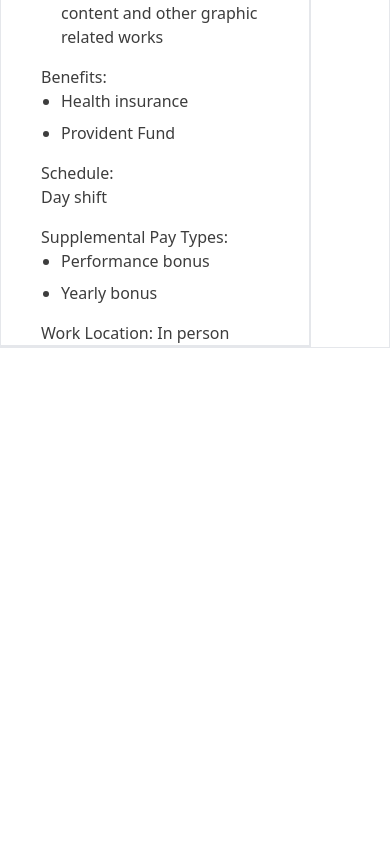
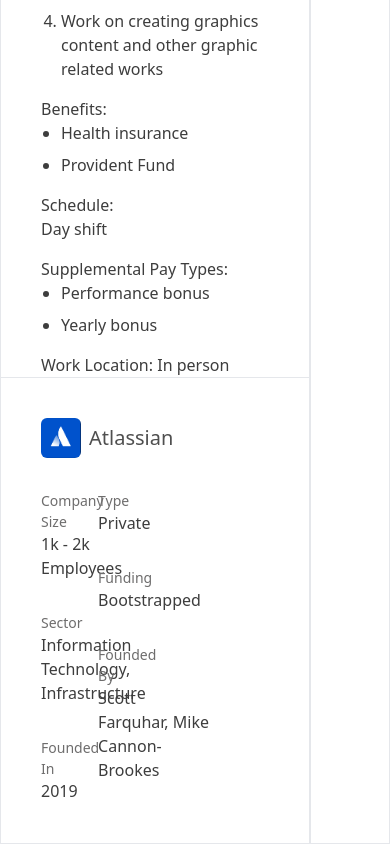
Before and after one commit to hsraktu17/TechkareerXoratory, a Next.js app: page / in a window 390 px wide. Shown: the part 825-1669 px from the top of the page. Before the commit the page ends 1173 px from the top, so only its background shows below. Built offline with nearby package versions, Linux system fonts and the light colour scheme.

Commit message:
done without responsiveness

```diff
--- a/components/AboutCompany.tsx
+++ b/components/AboutCompany.tsx
@@ -1,7 +1,71 @@
+import image from '@/public/image.png'
+import Image from 'next/image'
+
 export default function AboutCompany(){
     return (
-        <div>
-
+        <div className='px-10 py-10'>
+            <div className='flex items-center gap-x-2'>
+                <div className=''>
+                    <Image src={image} alt={''} className='w-[40px] h-[40px] rounded-md' />
+                </div>
+                <div className='text-[#4f4f4f] text-[20px] font-[500px]'>
+                    Atlassian
+                </div>
+            </div>
+            <div className='grid grid-cols-4'>
+                <div className=''>
+                    <div className='mt-8'>
+                        <div className='text-[#6E6D6D] text-[14px]'>
+                            Company Size
+                        </div>
+                        <div className='text-[16px] text-[#3D3D3D]'>
+                            1k - 2k Employees
+                        </div>
+                    </div>
+                    <div className='mt-8'>
+                        <div className='text-[#6E6D6D] text-[14px]'>
+                            Sector
+                        </div>
+                        <div className='text-[16px] text-[#3D3D3D]'>
+                            Information Technology, Infrastructure
+                        </div>
+                    </div>
+                    <div className='mt-8'>
+                        <div className='text-[#6E6D6D] text-[14px]'>
+                            Founded In
+                        </div>
+                        <div className='text-[16px] text-[#3D3D3D]'>
+                            2019
+                        </div>
+                    </div>
+                </div>
+                <div className=''>
+                    <div className='mt-8'>
+                        <div className='text-[#6E6D6D] text-[14px]'>
+                            Type
+                        </div>
+                        <div className='text-[16px] text-[#3D3D3D]'>
+                            Private
+                        </div>
+                    </div>
+                    <div className='mt-8'>
+                        <div className='text-[#6E6D6D] text-[14px]'>
+                            Funding
+                        </div>
+                        <div className='text-[16px] text-[#3D3D3D]'>
+                            Bootstrapped
+                        </div>
+                    </div>
+                    <div className='mt-8'>
+                        <div className='text-[#6E6D6D] text-[14px]'>
+                            Founded By
+                        </div>
+                        <div className='text-[16px] text-[#3D3D3D]'>
+                            Scott Farquhar, Mike Cannon-Brookes
+                        </div>
+                    </div>
+                </div>
+            </div>
         </div>
     )
 }
--- a/components/AboutJob.tsx
+++ b/components/AboutJob.tsx
@@ -28,7 +28,7 @@
                     About this job
                 </div>
                 <div className="text-[#3D3D3D]">
-                    <div className="mt-3 text-[16px] font-medium">
+                    <div className="mt-3 text-[16px] font-[500px]">
                         <ol className='list-decimal pl-5 mb-4'>
                             {responsibilities.map((responsibility, index) => (
                             <li key={index} className='mb-2'>{responsibility}</li>
--- a/components/CompanyDescription.tsx
+++ /dev/null
@@ -1,5 +0,0 @@
-export default function CompanyDescription(){
-    return <div>
-
-    </div>
-}
--- a/components/JobSkills.tsx
+++ b/components/JobSkills.tsx
@@ -5,8 +5,8 @@
 
 export default function JobSkills(){
     return<div>
-        <div className="px-10 mt-8">
-            <div className="grid grid-cols-4 text-sm">
+        <div className="px-10 mt-8 mb-5">
+            <div className="grid grid-cols-5 text-sm">
                 <div>
                     <div className='text-[#6E6D6D]'>
                         Skills Required
--- a/components/MainPage.tsx
+++ b/components/MainPage.tsx
@@ -2,7 +2,7 @@
 import JobTitle from "./JobTitle";
 import JobSkills from "./JobSkills";
 import AboutJob from "./AboutJob";
-import CompanyDescription from "./CompanyDescription";
+import AboutCompany from "./AboutCompany";
 
 
 export default function MainPage(){
@@ -18,8 +18,8 @@
                 <div className="border-b">
                     <AboutJob/>
                 </div>
-                <div className="border-b">
-                    <CompanyDescription/>
+                <div>
+                    <AboutCompany/>
                 </div>
             </div>
             <div className="col-span-1">
```
